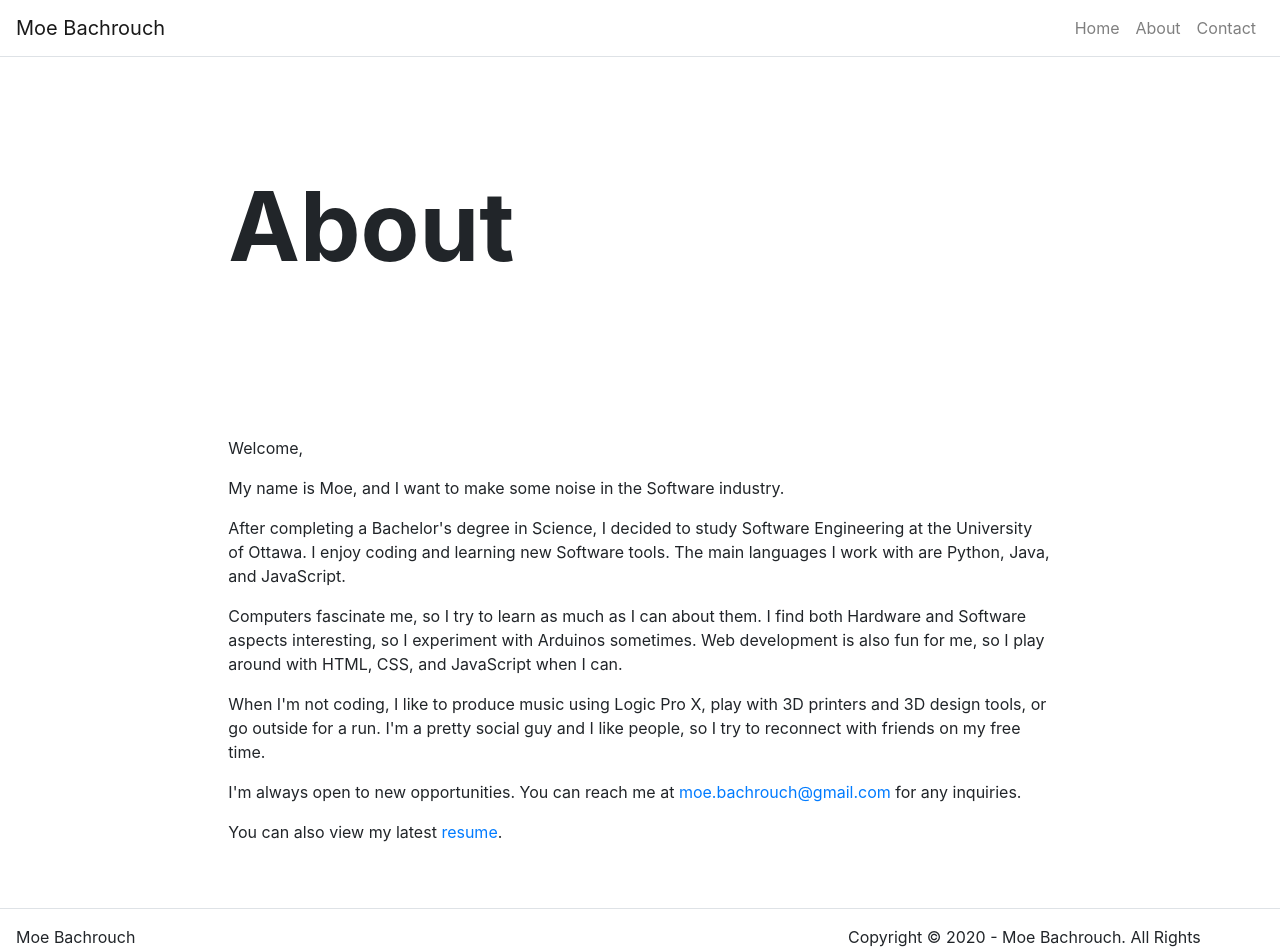
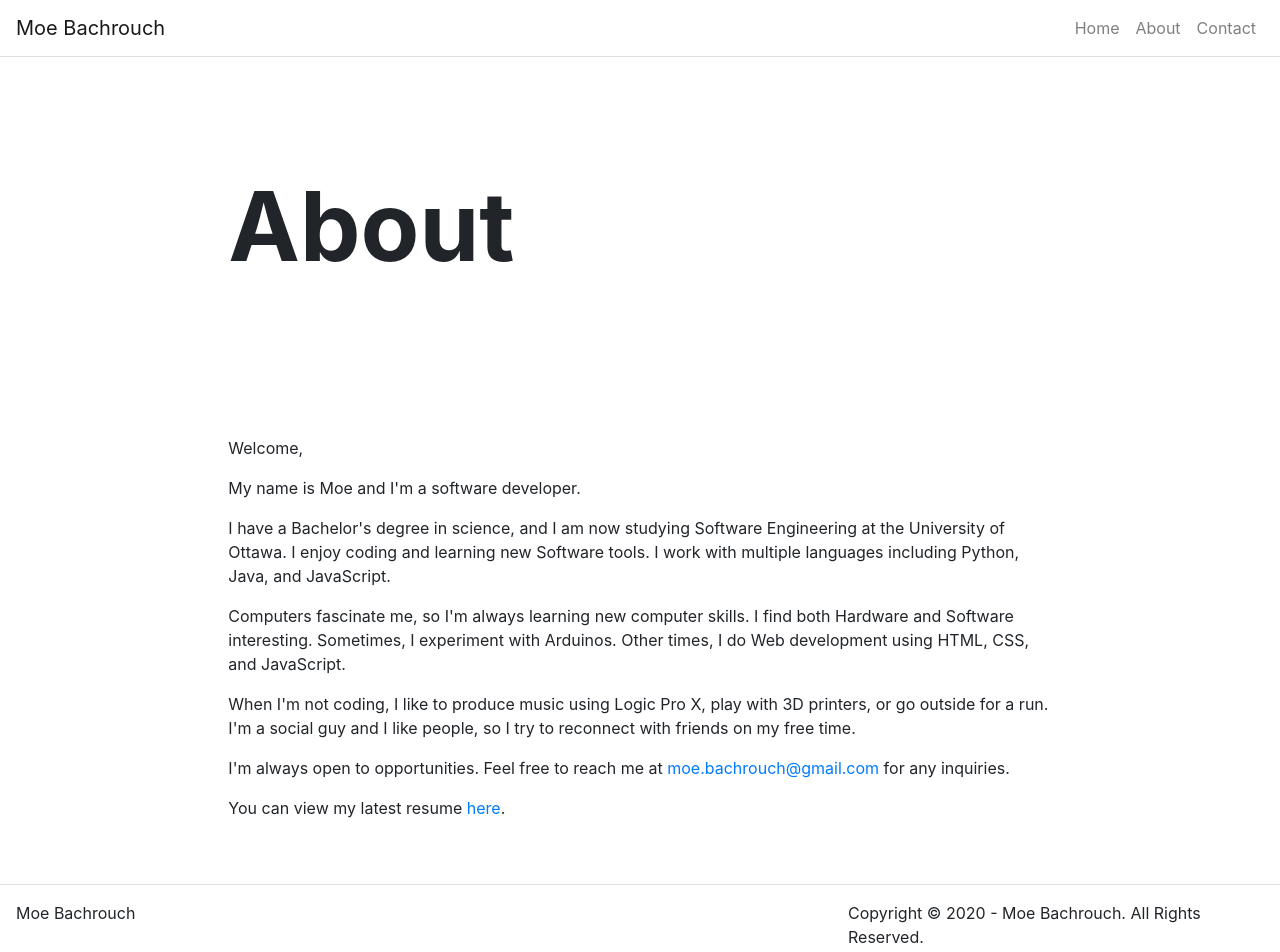
Before and after one commit to moebachrouch/portfolio, a React (Create React App) app: page /about in a window 1280 px wide. Shown: the top 952 px of the page. Built offline with nearby package versions, Linux system fonts and the light colour scheme.

Commit message:
changed flavicon

```diff
--- a/src/pages/AboutPage.js
+++ b/src/pages/AboutPage.js
@@ -7,19 +7,19 @@ function AboutPage(props) {
         <div>
             <Hero title={props.title}/>
             <Content>
-            <p>Welcome,</p>
+<p>Welcome,</p>
 
-<p>My name is Moe, and I want to make some noise in the Software industry.</p>
+<p>My name is Moe and I'm a software developer.</p>
 
-<p>After completing a Bachelor's degree in Science, I decided to study Software Engineering at the University of Ottawa. I enjoy coding and learning new Software tools. The main languages I work with are Python, Java, and JavaScript.</p>
+<p>I have a Bachelor's degree in science, and I am now studying Software Engineering at the University of Ottawa. I enjoy coding and learning new Software tools. I work with multiple languages including Python, Java, and JavaScript.</p>
 
-<p>Computers fascinate me, so I try to learn as much as I can about them. I find both Hardware and Software aspects interesting, so I experiment with Arduinos sometimes. Web development is also fun for me, so I play around with HTML, CSS, and JavaScript when I can.</p>
+<p>Computers fascinate me, so I'm always learning new computer skills. I find both Hardware and Software interesting. Sometimes, I experiment with Arduinos. Other times, I do Web development using HTML, CSS, and JavaScript.</p>
 
-<p>When I'm not coding, I like to produce music using Logic Pro X, play with 3D printers and 3D design tools, or go outside for a run. I'm a pretty social guy and I like people, so I try to reconnect with friends on my free time.</p>
+<p>When I'm not coding, I like to produce music using Logic Pro X, play with 3D printers, or go outside for a run. I'm a social guy and I like people, so I try to reconnect with friends on my free time.</p>
 
-<p>I'm always open to new opportunities. You can reach me at <a href="mailto: moe.bachrouch@gmail.com">moe.bachrouch@gmail.com</a> for any inquiries.</p>
+<p>I'm always open to opportunities. Feel free to reach me at <a href="mailto: moe.bachrouch@gmail.com">moe.bachrouch@gmail.com</a> for any inquiries.</p>
 
-<p>You can also view my latest <a rel= "noopener noreferrer" target="_blank" href="https://drive.google.com/file/d/1Zd_RQ8mfPS9eTY8O_3Y0too1oS2nCsUZ/view?usp=sharing">resume</a>.</p>
+<p>You can view my latest resume <a rel= "noopener noreferrer" target="_blank" href="https://drive.google.com/file/d/1Zd_RQ8mfPS9eTY8O_3Y0too1oS2nCsUZ/view?usp=sharing">here</a>.</p>
             </Content>
         </div>
     );
```
